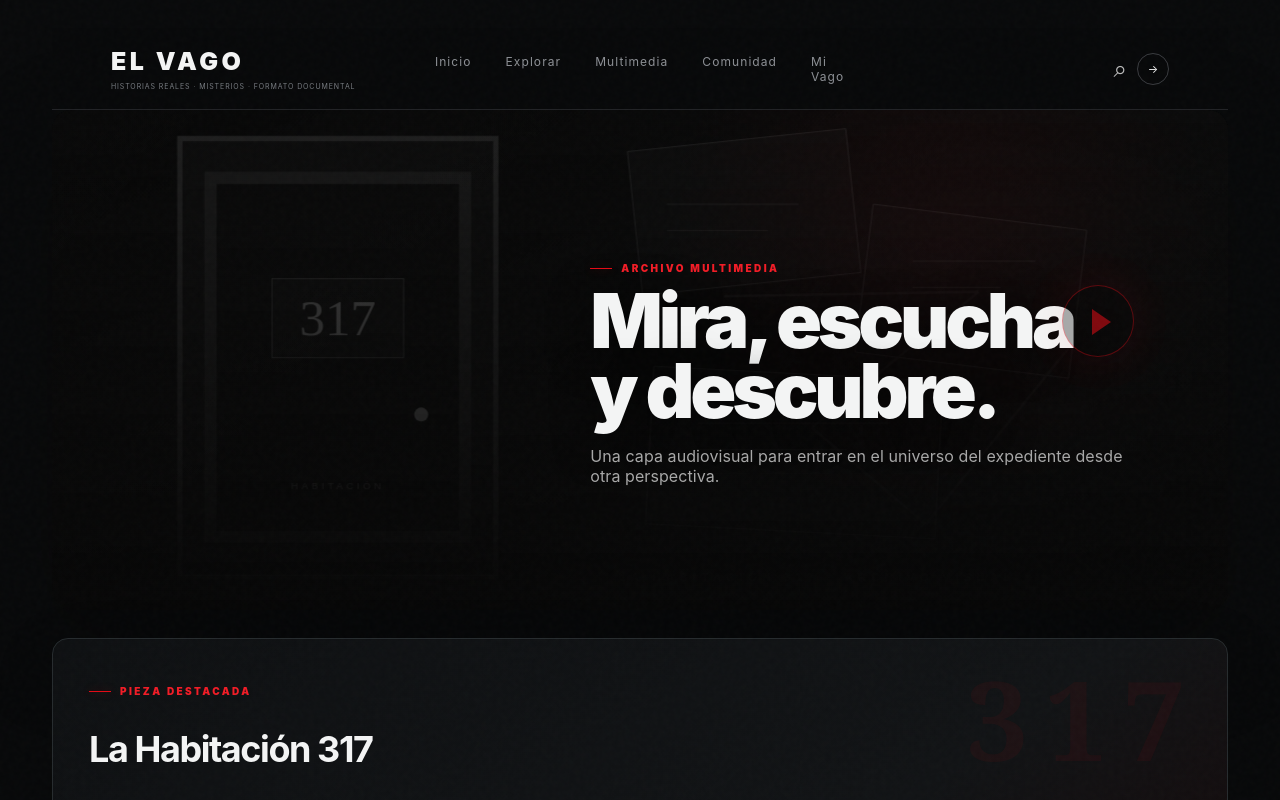
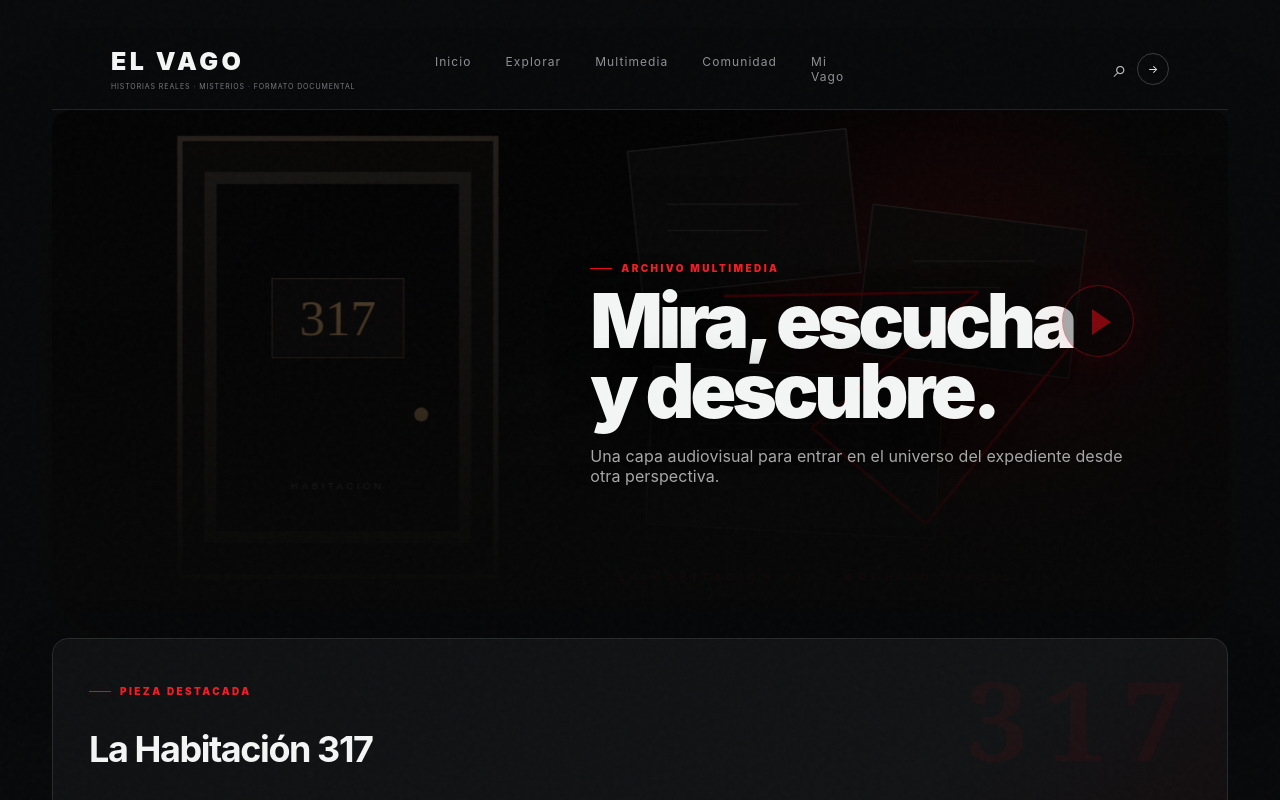
Before and after one commit to cesarrosa610-collab/el-vago, a Next.js app: page /multimedia in a window 1280 px wide. Shown: the top 800 px of the page. Built offline with nearby package versions, Linux system fonts and the light colour scheme; no server answers.

Commit message:
Add color to door and photographic hero treatments

```diff
--- a/src/app/style.css
+++ b/src/app/style.css
@@ -598,7 +598,7 @@
 /* EL VAGO — Presentación audiovisual */
 .multimediaHero{position:relative;min-height:460px;display:flex;align-items:flex-end;overflow:hidden;border-radius:24px;background:#060606}
 .multimediaHeroVisual{position:absolute;inset:0}
-.multimediaHeroVisual img{width:100%;height:100%;object-fit:cover;opacity:.48;filter:grayscale(1);animation:vagoHeroDrift 15s ease-in-out infinite alternate}
+.multimediaHeroVisual img{width:100%;height:100%;object-fit:cover;opacity:.78;filter:brightness(.8) contrast(1.08) saturate(1.02);animation:vagoHeroDrift 15s ease-in-out infinite alternate}
 .multimediaHeroVisual:after{content:"";position:absolute;inset:0;background:linear-gradient(0deg,#060606 0%,rgba(6,6,6,.68) 38%,rgba(6,6,6,.18) 100%)}
 .multimediaHeroCopy{position:relative;z-index:2;max-width:720px;padding:54px}
 .mediaPlay{position:absolute;z-index:3;right:8%;top:35%;width:72px;height:72px;border:1px solid rgba(229,9,20,.7);border-radius:50%;background:rgba(5,5,5,.6);box-shadow:0 0 45px rgba(229,9,20,.18);animation:vagoPulse 3s ease-in-out infinite}
@@ -1265,7 +1265,7 @@ main:after{
 }
 .mediaTimeline span:nth-child(1){height:18px}.mediaTimeline span:nth-child(2){height:38px}.mediaTimeline span:nth-child(3){height:26px}.mediaTimeline span:nth-child(4){height:48px}.mediaTimeline span:nth-child(5){height:30px}.mediaTimeline span:nth-child(6){height:42px}.mediaTimeline span:nth-child(7){height:22px}
 .mediaTimeline span:nth-child(2){animation-delay:.2s}.mediaTimeline span:nth-child(3){animation-delay:.4s}.mediaTimeline span:nth-child(4){animation-delay:.6s}.mediaTimeline span:nth-child(5){animation-delay:.8s}
-.communityHeroVisual img{filter:contrast(1.12) saturate(.72)}
+.communityHeroVisual img{filter:brightness(.72) contrast(1.1) saturate(.96)}
 .siteFooter{
   position:relative;
   background:linear-gradient(180deg,transparent,rgba(255,255,255,.012));
```
